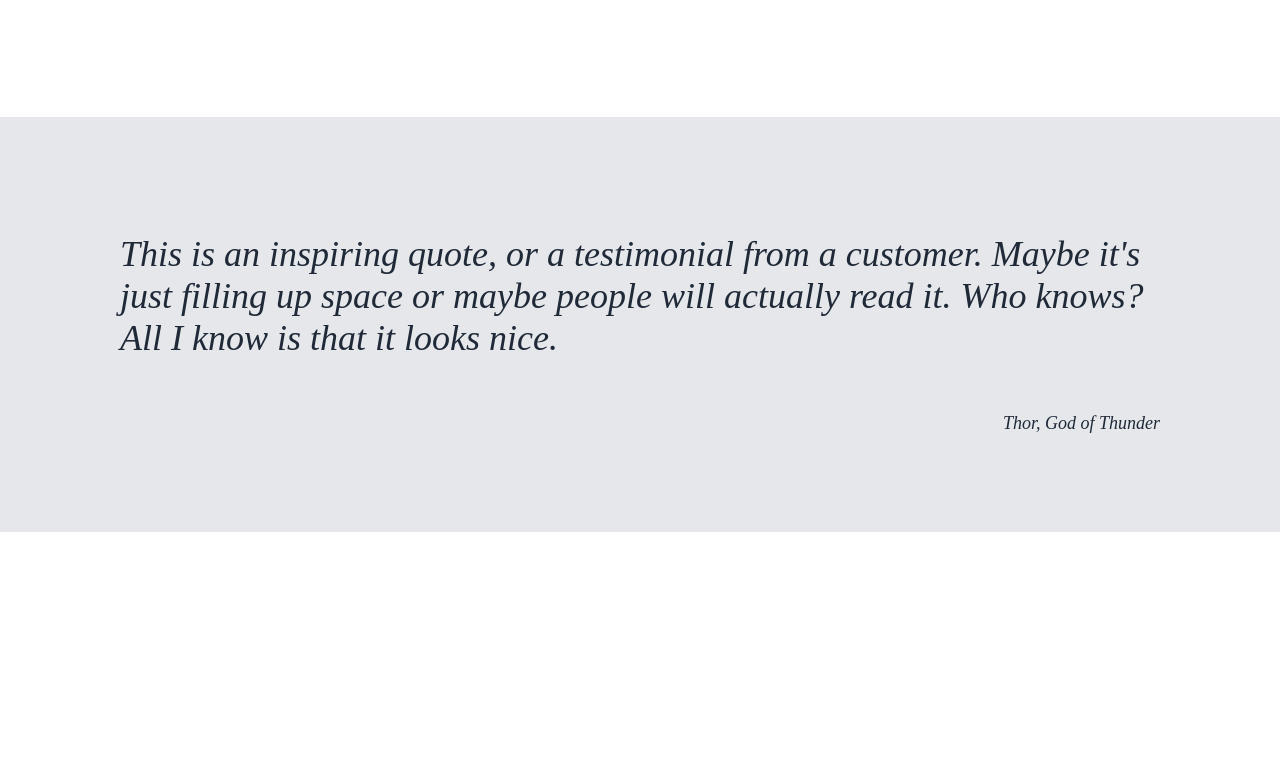
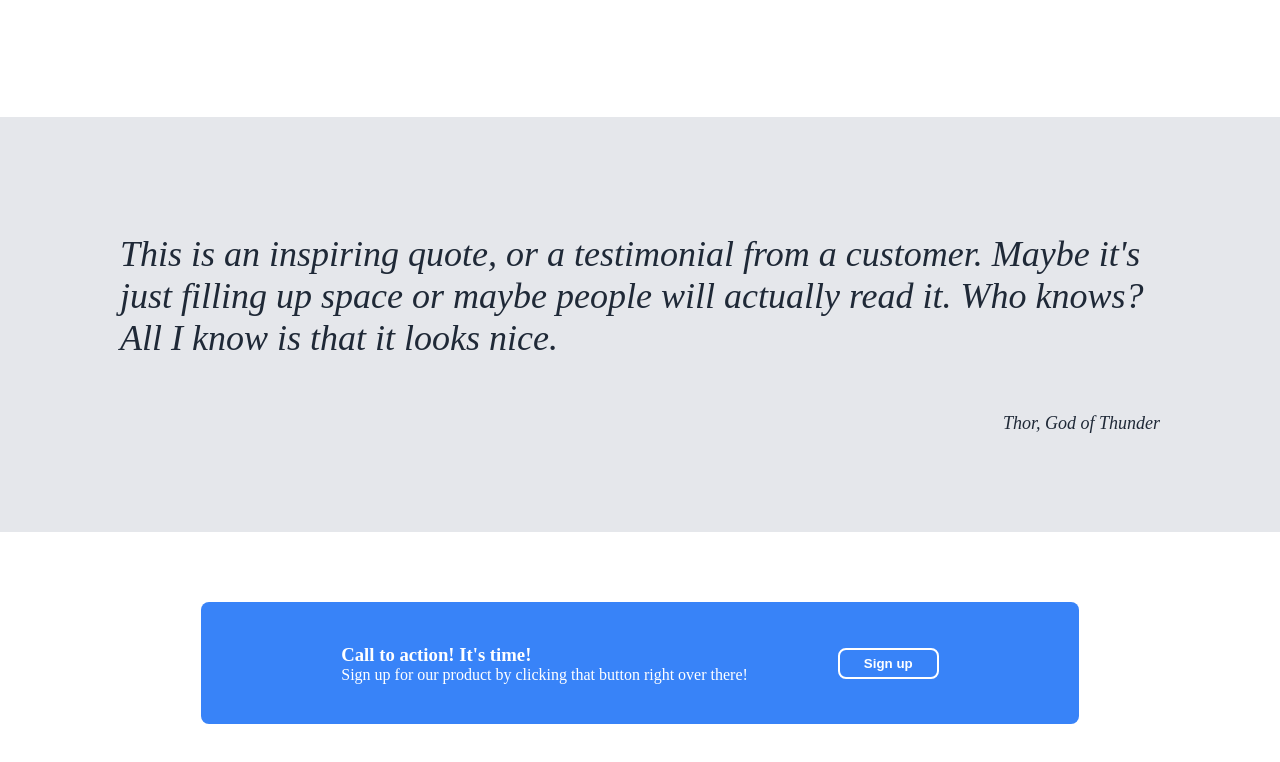
Before and after one commit to alchemistikk/landing-page, a plain HTML site: page index.html in a window 1280 px wide. Shown: the part 884-1646 px from the top of the page. Before the commit the page ends 1416 px from the top, so only its background shows below. Drawn offline with Linux system fonts and the light colour scheme.

Commit message:
Complete first iteration of section-four

```diff
--- a/index.html
+++ b/index.html
@@ -55,7 +55,15 @@
       <p class="quoted">Thor, God of Thunder</p>
     </div>
   </div>
-  <div class="section-four"></div>
+  <div class="section-four">
+    <div class="call-to-action">
+      <div class="call-text">
+        <h3>Call to action! It's time!</h3>
+        <p>Sign up for our product by clicking that button right over there!</p>
+      </div>
+      <button>Sign up</button>
+    </div>
+  </div>
   <div class="footer"></div>
 </body>
 </html>
--- a/style.css
+++ b/style.css
@@ -54,11 +54,14 @@ h1 {
 
 button {
   padding: 6px 24px;
-  background-color: #3882f6;
   border-radius: 8px;
   border-style: none;
   color: white;
   font-weight: 700;
+}
+
+.greeting-text button {
+  background-color: #3882f6;
 }
 
 h2 {
@@ -126,3 +129,37 @@ figcaption {
   font-size: 18px;
   color: #1f2937;
 }
+
+.section-four {
+  display: flex;
+  justify-content: center;
+  align-items: center;
+  margin: 70px 0;
+}
+
+.call-to-action {
+  display: flex;
+  background-color: #3883f8;
+  padding: 24px 140px;
+  align-items: center;
+  justify-content: space-around;
+  border-radius: 8px;
+  color: white;
+}
+
+.call-to-action button {
+  flex-shrink: 0;
+  background-color: #3883f8;
+  border-color: white;
+  border-radius: 8px;
+  border-style: solid;
+  margin-left: 90px;
+}
+
+.call-text p {
+ margin-top: 0;
+}
+
+.call-text h3 {
+  margin-bottom: 0;
+}
```
